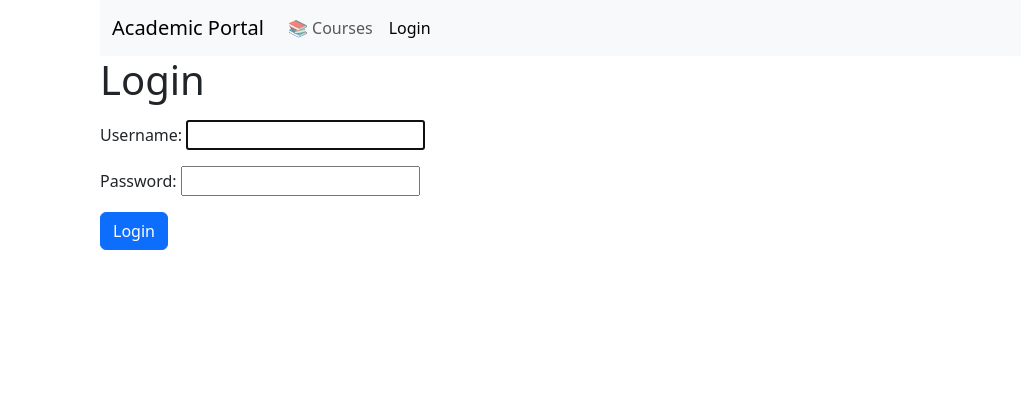
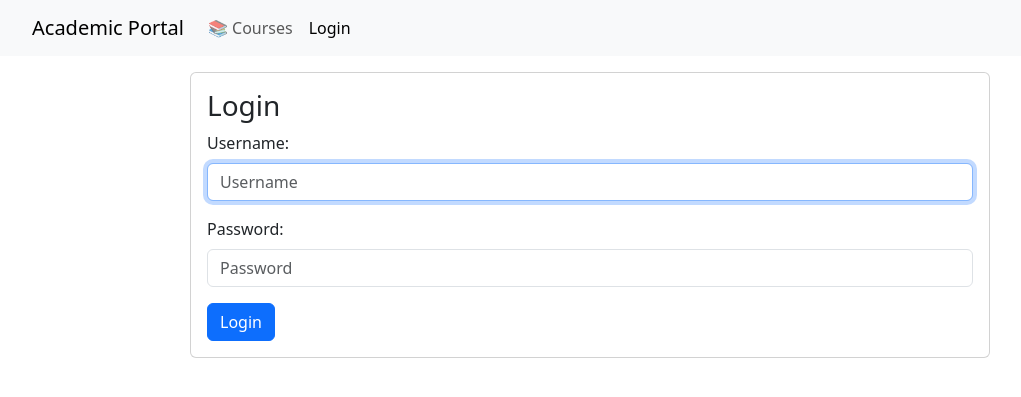
Before and after one commit to iserk/student_events, a Django app: page /user/login/ in a window 1280 px wide. Shown: the top 397 px of the page, without its empty margins (50-1071 px from the left). Run offline with Django 5.2, Linux system fonts and the light colour scheme.

Commit message:
Updated the overall layout and auth form

```diff
--- /dev/null
+++ b/app/core/forms.py
@@ -0,0 +1,9 @@
+from django.contrib.auth.forms import AuthenticationForm
+
+class LoginForm(AuthenticationForm):
+    # Stylize the login form using Bootstrap 5
+    def __init__(self, *args, **kwargs):
+        super().__init__(*args, **kwargs)
+        self.fields['username'].widget.attrs.update({'class': 'form-control', 'placeholder': 'Username'})
+        self.fields['password'].widget.attrs.update({'class': 'form-control', 'placeholder': 'Password'})
+        self.fields['password'].widget.render_value = False
--- a/app/core/static/core/default.css
+++ b/app/core/static/core/default.css
@@ -1,7 +1,26 @@
 body {
+    /*max-width: 1000px;*/
+    margin: 0 auto;
+    /*padding: 0 10px;*/
+}
+
+
+.w-100 {
+    width: 100%;
+}
+
+.body_container {
     max-width: 1000px;
     margin: 0 auto;
-    padding: 0 10px;
+}
+
+/*.navbar {*/
+/*    max-width: 1000px;*/
+/*    margin: 0 auto;*/
+/*}*/
+
+.content {
+    margin: 16px;
 }
 
 .card {
@@ -30,3 +49,24 @@ a,
 .page_header .delimiter {
     color: #888;
 }
+
+.errorlist {
+    padding: 0;
+    & li {
+        color: #d9534f;
+        background: #fee;
+        list-style-type: none;
+        border: 1px solid #d9534f;;
+        border-radius: 4px;
+        padding: 8px 16px;
+    }
+}
+
+.user-login {
+    max-width: 800px;
+    margin: 0 auto;
+    & label {
+        display: block;
+        margin: 8px 0;
+    }
+}
--- a/app/core/templates/core/_base.html
+++ b/app/core/templates/core/_base.html
@@ -17,11 +17,16 @@
 </head>
 <body>
 {% block body %}
+    <div class="w-100">
     {% block main_menu %}
         {% include 'core/_main_menu.html' %}
     {% endblock %}
+    </div>
 
+    <div class="container">
+        {% block header_container %}
         <h1 class="page_header">{% block header %}{% endblock %}</h1>
+        {% endblock %}
 
         {% block messages %}
         {% if messages %}
@@ -33,6 +38,8 @@
         {% endblock %}
 
         <p>{% block content %}{% endblock %}</p>
+
+    </div>
 {% endblock %}
 </body>
 </html>
--- a/app/core/templates/core/_main_menu.html
+++ b/app/core/templates/core/_main_menu.html
@@ -1,5 +1,5 @@
 <nav class="navbar navbar-expand-lg navbar-light bg-light">
-    <div class="container-fluid">
+    <div class="container">
         <a class="navbar-brand" href="{% url 'home' %}">Academic Portal</a>
         <button class="navbar-toggler" type="button" data-bs-toggle="collapse" data-bs-target="#navbarNavDropdown" aria-controls="navbarNavDropdown" aria-expanded="false" aria-label="Toggle navigation">
             <span class="navbar-toggler-icon"></span>
--- a/app/core/templates/core/login.html
+++ b/app/core/templates/core/login.html
@@ -1,10 +1,14 @@
 {% extends 'core/_base.html' %}
 {%  block header %}
-    Login
+{#    Login#}
 {% endblock %}
 
 {% block content %}
-    <form method="POST" action="{% url 'login' %}">
+    <div class="card user-login">
+        <div class="card-body">
+            <h3 class="card-title>">Login</h3>
+
+    <form method="post" action="{% url 'login' %}">
         {% csrf_token %}
         {{ form.as_p }}
         <button type="submit" class="btn btn-primary">Login</button>
@@ -19,4 +23,7 @@
 {#    {% endif %}#}
 
 {#    <p>Don't have an account? <a href="{% url 'signup' %}">Register</a></p>#}
+
+        </div>
+    </div>
 {% endblock %}
--- a/app/core/urls.py
+++ b/app/core/urls.py
@@ -1,7 +1,7 @@
 from django.urls import path
-from django.contrib.auth.views import LogoutView
+from django.contrib.auth.views import LoginView, LogoutView
 
-from . import views
+from . import views, forms
 
 
 urlpatterns = [
@@ -19,7 +19,17 @@ urlpatterns = [
     path("teacher/courses/<uuid:course_id>/", views.teacher_course_detail, name="teacher_course_detail"),
     path("teacher/courses/<uuid:course_id>/update/", views.teacher_course_update, name="teacher_course_update"),
 
-    path('user/login/', views.user_login, name='login'),
+    # path('user/login/', views.user_login, name='login'),
+
+    path(
+        'user/login/',
+        LoginView.as_view(
+            template_name="core/login.html", #this is default, change as needed
+            authentication_form=forms.LoginForm,
+        ),
+        name='login'
+    ),
+
     path('user/logout/', views.user_logout, name='logout'),
     # path('user/forgot/', views.user_forgot, name='forgot'),
     # path('user/signup/', views.user_signup, name='signup'),
--- a/app/sams/settings.py
+++ b/app/sams/settings.py
@@ -36,6 +36,8 @@ USE_X_FORWARDED_HOST = True
 USE_X_FORWARDED_PORT = True
 SECURE_PROXY_SSL_HEADER = ('HTTP_X_FORWARDED_PROTO', 'https')
 
+
+LOGIN_REDIRECT_URL = '/'
 
 # Application definition
 
```
Lines whose indentation alone changed are shown as unchanged.
